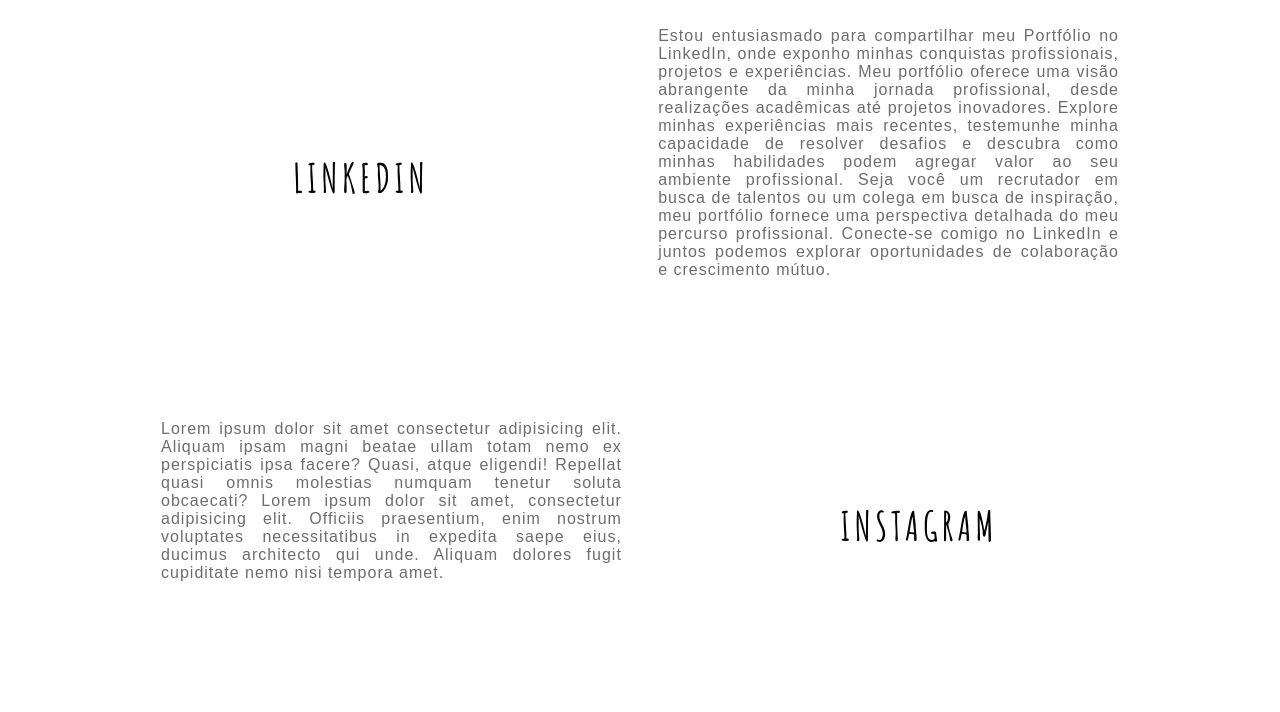
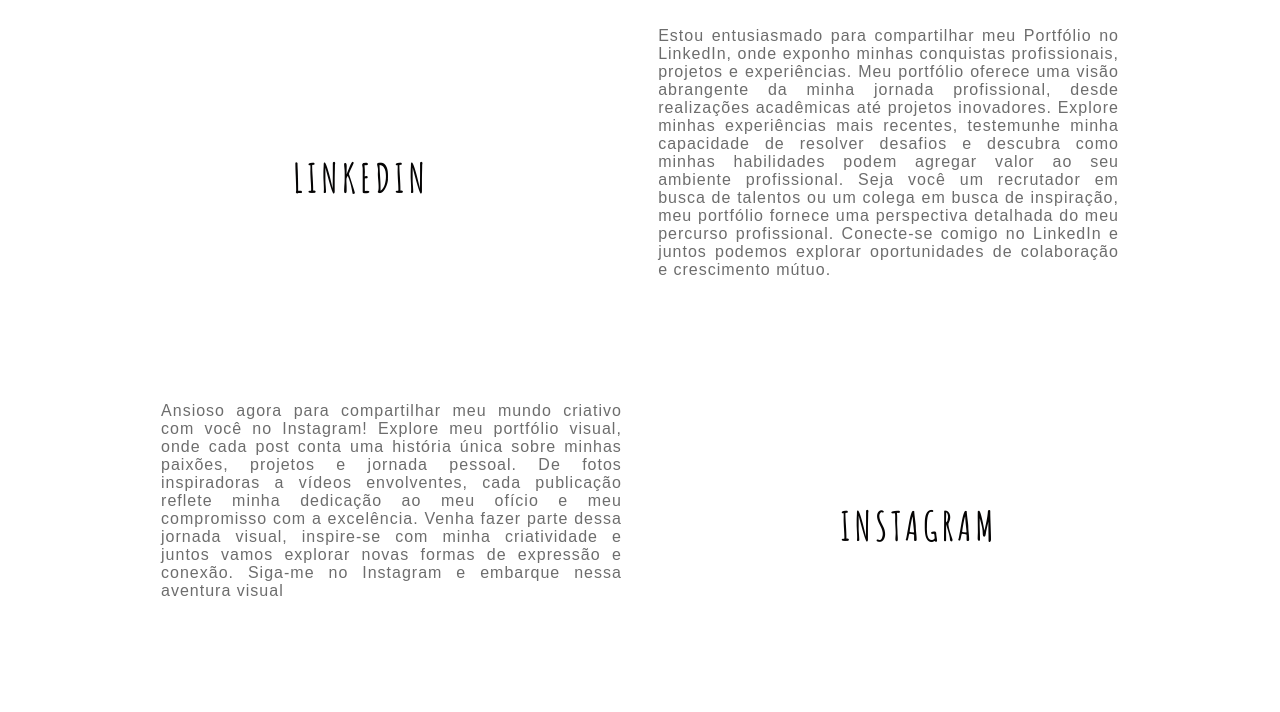
Before and after one commit to andrewyamagata/pages, a plain HTML site: page index.html in a window 1280 px wide. Shown: the part 1217-1929 px from the top of the page. Drawn offline with Linux system fonts and the light colour scheme.

Commit message:
Update index.html

```diff
--- a/index.html
+++ b/index.html
@@ -10,7 +10,7 @@
   <body>
     <header class="header-wrapper">
       <h1 class="header-wrapper-h1">Andrew Yamagata</h1>
-      <h2 class="header-wrapper-h2">Front-end Developer</h2>
+      <h2 class="header-wrapper-h2"></h2>
       <div class="social-media">
         <a
           target="_blank"
@@ -75,13 +75,14 @@
       </div>
       <div class="card-container">
         <div class="card-text">
-          Lorem ipsum dolor sit amet consectetur adipisicing elit. Aliquam ipsam
-          magni beatae ullam totam nemo ex perspiciatis ipsa facere? Quasi,
-          atque eligendi! Repellat quasi omnis molestias numquam tenetur soluta
-          obcaecati? Lorem ipsum dolor sit amet, consectetur adipisicing elit.
-          Officiis praesentium, enim nostrum voluptates necessitatibus in
-          expedita saepe eius, ducimus architecto qui unde. Aliquam dolores
-          fugit cupiditate nemo nisi tempora amet.
+          Ansioso agora para compartilhar meu mundo criativo com você no
+          Instagram! Explore meu portfólio visual, onde cada post conta uma
+          história única sobre minhas paixões, projetos e jornada pessoal. De
+          fotos inspiradoras a vídeos envolventes, cada publicação reflete minha
+          dedicação ao meu ofício e meu compromisso com a excelência. Venha
+          fazer parte dessa jornada visual, inspire-se com minha criatividade e
+          juntos vamos explorar novas formas de expressão e conexão. Siga-me no
+          Instagram e embarque nessa aventura visual
         </div>
         <div class="card">
           <div class="card-wrapper">
```
